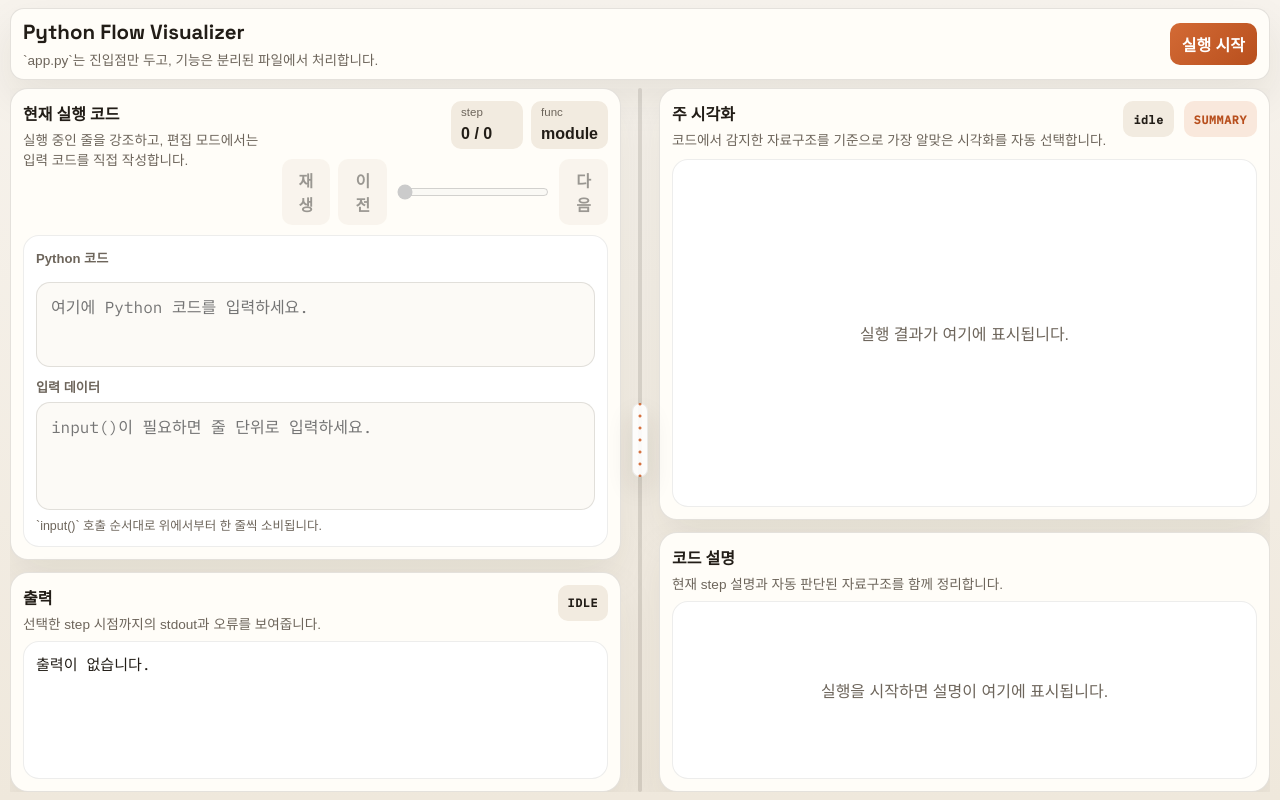
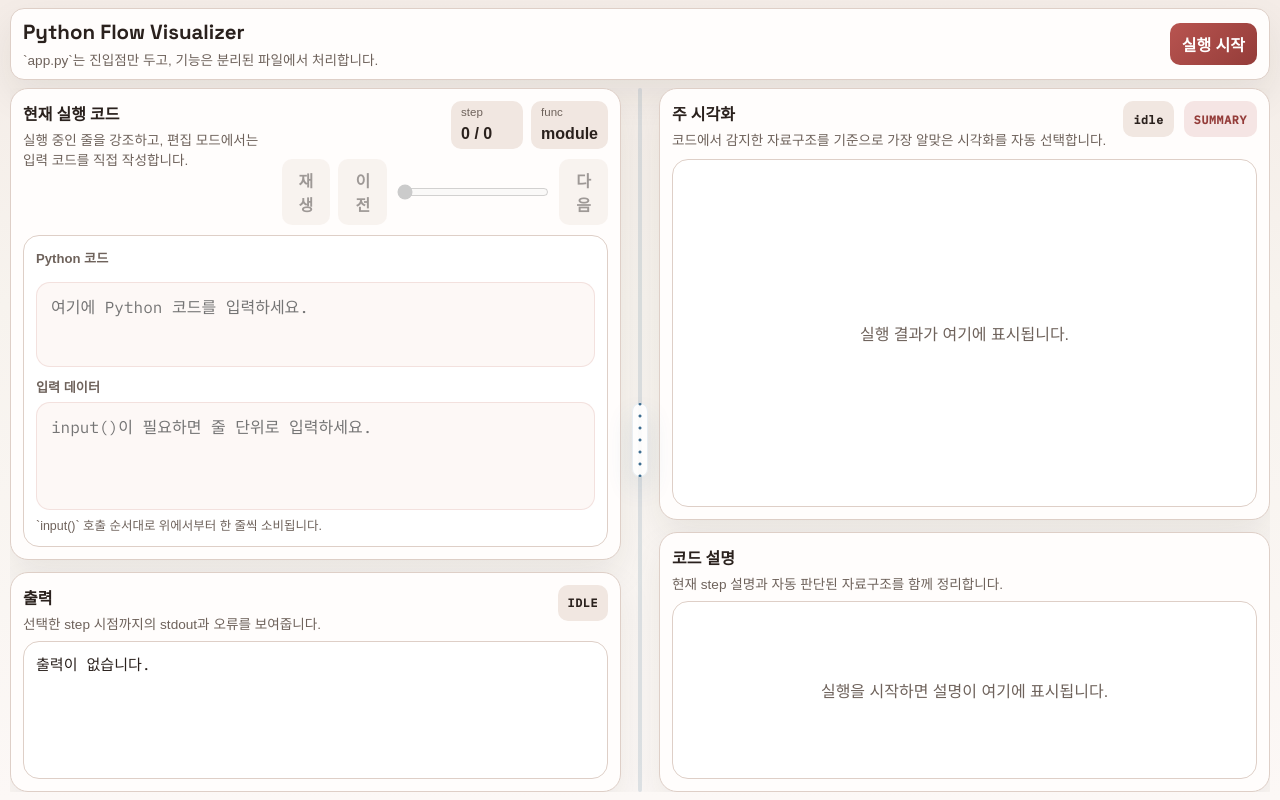
Before and after one commit to devhyun05/g7-codex-project, a Flask app: page / in a window 1280 px wide. Run offline with Flask 3, Linux system fonts and the light colour scheme; some web fonts are replaced.

Commit message:
Update visual theme colors

```diff
--- a/static/css/base.css
+++ b/static/css/base.css
@@ -1,18 +1,18 @@
 :root {
-  --bg: #f5f1ea;
-  --surface: #fffdf8;
-  --surface-alt: #f2ebe0;
-  --ink: #221d17;
-  --muted: #6d655b;
-  --stroke: rgba(34, 29, 23, 0.12);
-  --accent: #d36a35;
-  --accent-strong: #b84f1d;
-  --accent-soft: rgba(211, 106, 53, 0.14);
-  --teal: #206b6b;
-  --teal-soft: rgba(32, 107, 107, 0.14);
+  --bg: #f7f3ee;
+  --surface: #fffdfc;
+  --surface-alt: #f1e7e1;
+  --ink: #2a211d;
+  --muted: #6e625b;
+  --stroke: #decfc7;
+  --accent: #b85450;
+  --accent-strong: #943c39;
+  --accent-soft: rgba(184, 84, 80, 0.14);
+  --teal: #8b6f64;
+  --teal-soft: rgba(139, 111, 100, 0.14);
   --rose: #a14c4c;
   --rose-soft: rgba(161, 76, 76, 0.14);
-  --shadow: 0 18px 42px rgba(43, 32, 18, 0.08);
+  --shadow: 0 16px 36px rgba(42, 33, 29, 0.08);
   --radius-lg: 18px;
   --radius-md: 12px;
   --radius-sm: 10px;
@@ -33,7 +33,7 @@ body {
   margin: 0;
   min-height: 100vh;
   color: var(--ink);
-  background: linear-gradient(180deg, #f7f3ed 0%, #efe8dc 100%);
+  background: linear-gradient(180deg, #f4ece7 0%, #f7f3ee 38%, #fcf8f6 100%);
   font-family: "IBM Plex Sans KR", sans-serif;
 }
 
--- a/static/css/panels.css
+++ b/static/css/panels.css
@@ -114,8 +114,8 @@
   min-height: 0;
   height: 100%;
   border-radius: 16px;
-  border: 1px solid rgba(34, 29, 23, 0.08);
-  background: #fff;
+  border: 1px solid var(--stroke);
+  background: rgba(255, 255, 255, 0.97);
 }
 
 .editor-wrap {
@@ -144,9 +144,9 @@
 #code-input,
 .stdin-input {
   width: 100%;
-  border: 1px solid rgba(34, 29, 23, 0.12);
+  border: 1px solid rgba(184, 84, 80, 0.14);
   border-radius: 14px;
-  background: #fcfaf6;
+  background: #fdf8f6;
   color: var(--ink);
   resize: none;
   padding: 12px 14px;
@@ -185,14 +185,14 @@
 }
 
 .code-line.active {
-  background: rgba(211, 106, 53, 0.12);
+  background: rgba(184, 84, 80, 0.14);
   border-left: 4px solid var(--accent);
   padding-left: 8px;
 }
 
 .code-line.previous {
-  background: rgba(109, 101, 91, 0.1);
-  border-left: 4px solid rgba(109, 101, 91, 0.28);
+  background: #d8dde3;
+  border-left: 4px solid rgba(113, 124, 136, 0.72);
   padding-left: 8px;
 }
 
@@ -251,8 +251,8 @@
 .info-card {
   padding: 12px;
   border-radius: 14px;
-  background: #fcfaf6;
-  border: 1px solid rgba(34, 29, 23, 0.08);
+  background: #f9fbfd;
+  border: 1px solid var(--stroke);
 }
 
 .info-card h3 {
@@ -279,12 +279,12 @@
   padding: 12px;
   border-radius: 12px;
   background: #fff;
-  border: 1px solid rgba(34, 29, 23, 0.08);
+  border: 1px solid var(--stroke);
 }
 
 .line-explanation-item.active {
-  border-color: rgba(211, 106, 53, 0.4);
-  background: rgba(211, 106, 53, 0.06);
+  border-color: rgba(184, 84, 80, 0.42);
+  background: rgba(184, 84, 80, 0.08);
 }
 
 .line-explanation-head {
@@ -315,8 +315,8 @@
   margin: 0 0 8px;
   padding: 10px 12px;
   border-radius: 10px;
-  background: #fcfaf6;
-  border: 1px solid rgba(34, 29, 23, 0.06);
+  background: #fdf8f6;
+  border: 1px solid rgba(184, 84, 80, 0.08);
   white-space: pre-wrap;
   word-break: break-word;
   font-family: "IBM Plex Mono", monospace;
--- a/static/css/splitter.css
+++ b/static/css/splitter.css
@@ -23,7 +23,7 @@
   margin: 0 auto;
   width: 4px;
   border-radius: 999px;
-  background: rgba(34, 29, 23, 0.12);
+  background: rgba(51, 101, 138, 0.14);
   transition: background 0.18s ease, transform 0.18s ease;
 }
 
@@ -37,17 +37,17 @@
   transform: translate(-50%, -50%);
   border-radius: 999px;
   background:
-    radial-gradient(circle at center, rgba(211, 106, 53, 0.95) 1.2px, transparent 1.8px)
+    radial-gradient(circle at center, rgba(51, 101, 138, 0.95) 1.2px, transparent 1.8px)
       center / 6px 12px repeat-y,
     rgba(255, 255, 255, 0.88);
-  border: 1px solid rgba(34, 29, 23, 0.08);
-  box-shadow: 0 12px 26px rgba(43, 32, 18, 0.12);
+  border: 1px solid rgba(51, 101, 138, 0.1);
+  box-shadow: 0 12px 26px rgba(51, 101, 138, 0.14);
 }
 
 .workspace-splitter:hover::before,
 .workspace-grid.is-resizing .workspace-splitter::before,
 .workspace-splitter:focus-visible::before {
-  background: rgba(211, 106, 53, 0.45);
+  background: rgba(51, 101, 138, 0.42);
   transform: scaleX(1.15);
 }
 
--- a/static/css/styles.css
+++ b/static/css/styles.css
@@ -1,4 +1,4 @@
-@import url("./base.css");
-@import url("./layout.css");
-@import url("./panels.css");
-@import url("./visuals.css");
+@import url("./base.css?v=20260311-13");
+@import url("./layout.css?v=20260311-13");
+@import url("./panels.css?v=20260311-13");
+@import url("./visuals.css?v=20260311-13");
--- a/templates/index.html
+++ b/templates/index.html
@@ -12,15 +12,15 @@
     />
     <link
       rel="stylesheet"
-      href="{{ url_for('static', filename='css/styles.css', v='20260311-12') }}"
+      href="{{ url_for('static', filename='css/styles.css', v='20260311-13') }}"
     />
     <link
       rel="stylesheet"
-      href="{{ url_for('static', filename='css/flow-sidebar.css', v='20260311-12') }}"
+      href="{{ url_for('static', filename='css/flow-sidebar.css', v='20260311-13') }}"
     />
     <link
       rel="stylesheet"
-      href="{{ url_for('static', filename='css/splitter.css', v='20260311-12') }}"
+      href="{{ url_for('static', filename='css/splitter.css', v='20260311-13') }}"
     />
   </head>
   <body>
```
Also changed, not shown: static/css/flow-sidebar.css (+16 -16 lines), static/css/visuals.css (+13 -13 lines), 2 other files.
